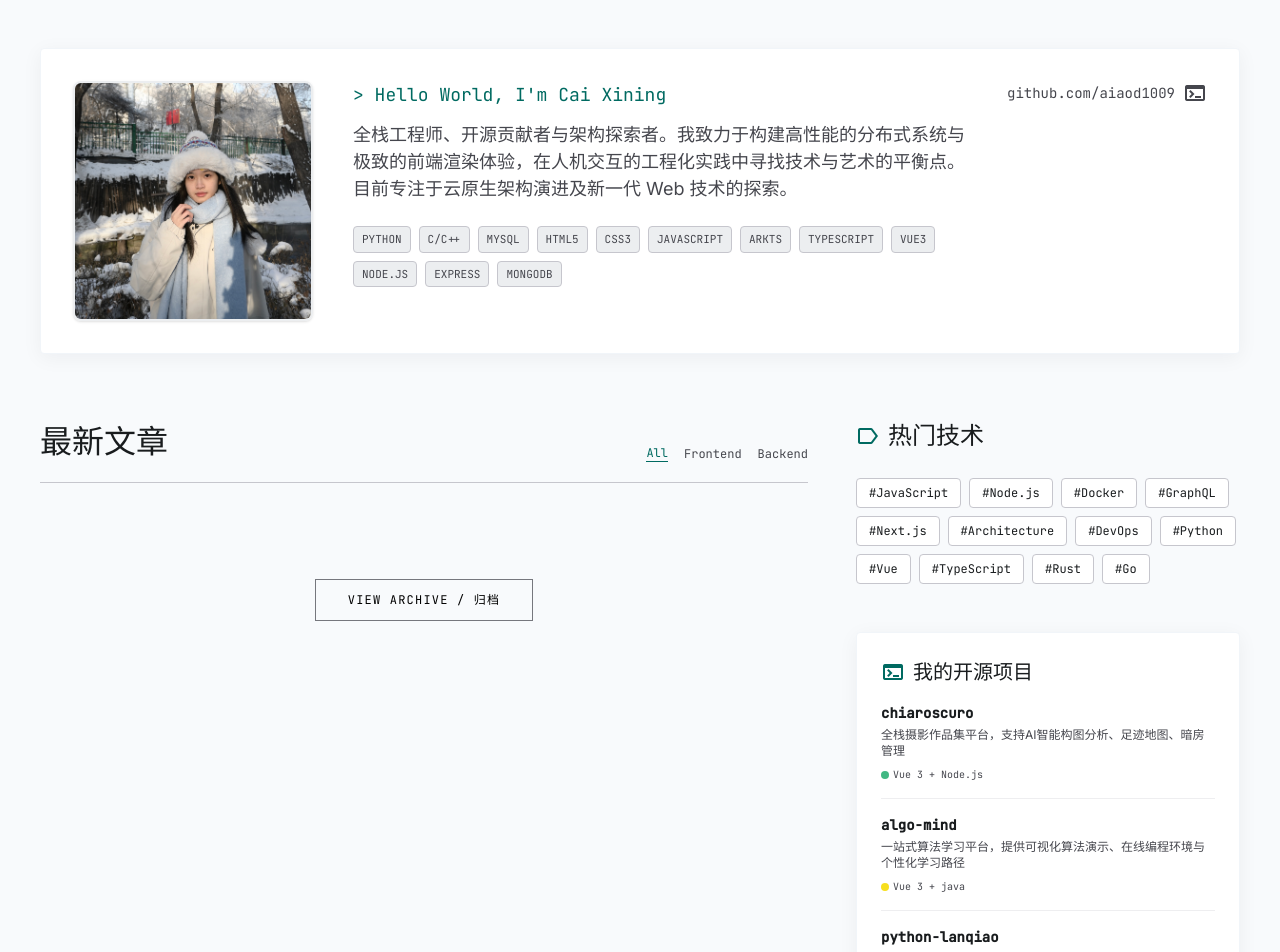
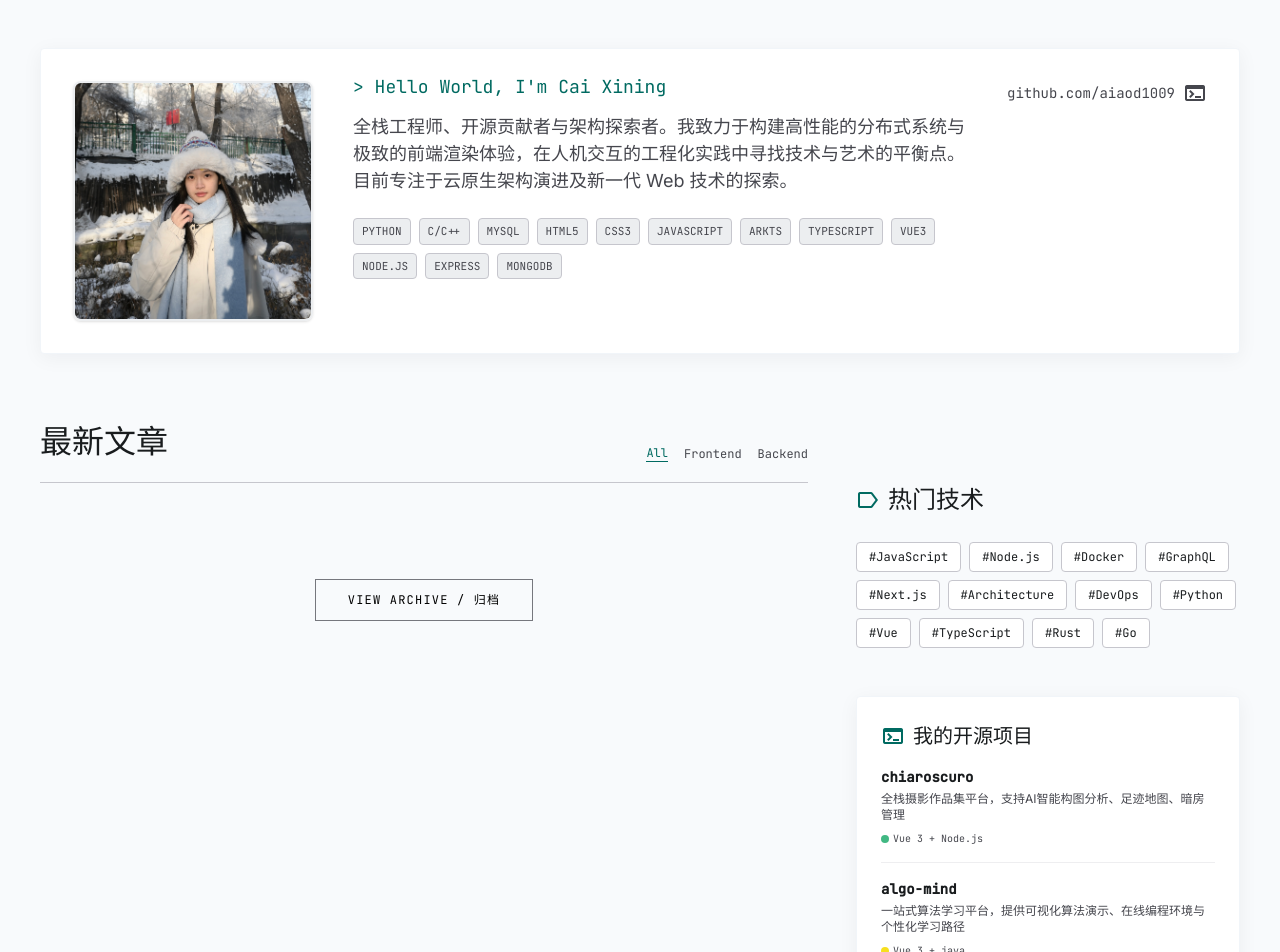
Before and after one commit to aiaod1009/blog, a Vue app: page / in a window 1280 px wide. Shown: the top 952 px of the page. Built offline with nearby package versions, Linux system fonts and the light colour scheme.

Commit message:
bug修复

```diff
--- a/src/components/HeroSection.vue
+++ b/src/components/HeroSection.vue
@@ -30,7 +30,7 @@ withDefaults(defineProps<Props>(), {
       </div>
 
       <!-- 介绍 -->
-      <div class="flex-1 text-center md:text-left">
+      <div class="flex-1 text-center md:text-left -mt-2">
         <div class="flex flex-col md:flex-row md:items-center gap-2 mb-3">
           <h4 class="font-mono text-secondary text-lg">&gt; Hello World, I'm {{ name }}</h4>
         </div>
--- a/src/components/Sidebar.vue
+++ b/src/components/Sidebar.vue
@@ -40,7 +40,7 @@ const projects = [
 </script>
 
 <template>
-  <aside class="lg:w-1/3 space-y-12">
+  <aside class="lg:w-1/3 space-y-12 lg:mt-16">
     <!-- 热门技术 -->
     <div>
       <h4 class="font-headline-md text-headline-md mb-6 flex items-center gap-2">
```
